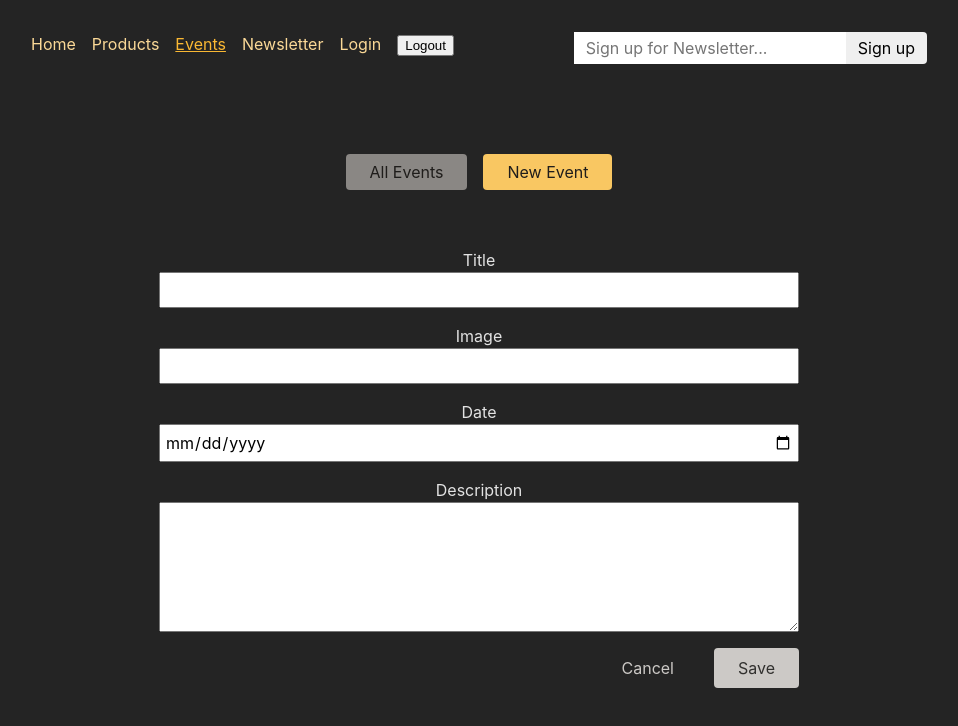
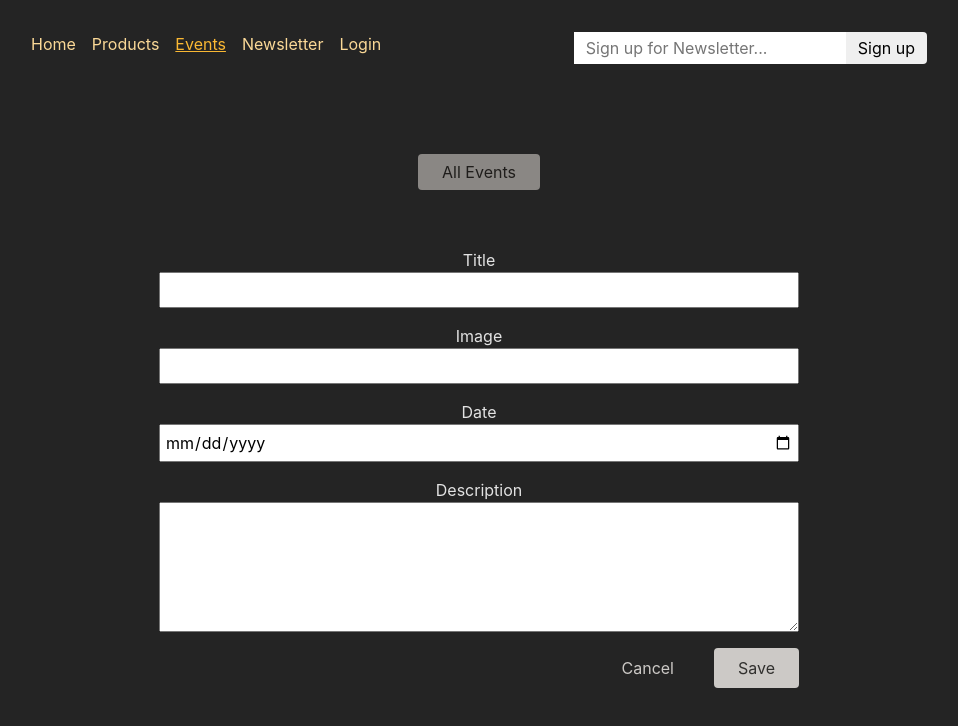
Before and after one commit to Ccharliiee/UReactS201ReactRouter, a React (Create React App) app: page /events/new in a window 1280 px wide. Shown: the top 726 px of the page, without its empty margins (161-1119 px from the left). Built offline with nearby package versions, Linux system fonts and the light colour scheme.

Commit message:
adjusting UI depend on login state

```diff
--- a/src/App.js
+++ b/src/App.js
@@ -23,10 +23,17 @@ import NewsletterPage, { newsletterSignupAction } from "./pages/Newsletter";
 import { ErrorPage } from "./pages/errorpage";
 import AuthenticationPage, { authAction } from "./pages/Authentication";
 import { LogoutAction } from "./pages/logout";
+import { getEventsAccessAuthToken } from "./utils/authUtil";
 
 const router = createBrowserRouter(
   createRoutesFromElements(
-    <Route path="/" element={<RootLayout />} errorElement={<ErrorPage />}>
+    <Route
+      path="/"
+      element={<RootLayout />}
+      errorElement={<ErrorPage />}
+      loader={getEventsAccessAuthToken}
+      id="root"
+    >
       <Route
         path="/auth"
         element={<AuthenticationPage />}
--- a/src/component/EventItem.js
+++ b/src/component/EventItem.js
@@ -1,8 +1,9 @@
-import { Link, useSubmit } from "react-router-dom";
+import { Link, useSubmit, useRouteLoaderData } from "react-router-dom";
 
 import classes from "./EventItem.module.css";
 
 const EventItem = ({ event }) => {
+  const eventAccessToken = useRouteLoaderData("root");
   const submit = useSubmit();
 
   const startDeleteHandler = () => {
@@ -19,10 +20,12 @@ const EventItem = ({ event }) => {
       <h1>{event.title}</h1>
       <time>{event.date}</time>
       <p>{event.description}</p>
-      <menu className={classes.actions}>
-        <Link to="edit">Edit</Link>
-        <button onClick={startDeleteHandler}>Delete</button>
-      </menu>
+      {eventAccessToken && (
+        <menu className={classes.actions}>
+          <Link to="edit">Edit</Link>
+          <button onClick={startDeleteHandler}>Delete</button>
+        </menu>
+      )}
     </article>
   );
 };
--- a/src/component/EventsNavigation.js
+++ b/src/component/EventsNavigation.js
@@ -1,8 +1,9 @@
-import { NavLink } from "react-router-dom";
+import { NavLink, useRouteLoaderData } from "react-router-dom";
 
 import classes from "./EventsNavigation.module.css";
 
 const EventsNavigation = () => {
+  const eventAccessToken = useRouteLoaderData("root");
   return (
     <header className={classes.header}>
       <nav>
@@ -18,6 +19,7 @@ const EventsNavigation = () => {
               All Events
             </NavLink>
           </li>
+          {eventAccessToken && (
             <li>
               <NavLink
                 to="/events/new"
@@ -28,6 +30,7 @@ const EventsNavigation = () => {
                 New Event
               </NavLink>
             </li>
+          )}
         </ul>
       </nav>
     </header>
--- a/src/component/mainNav.js
+++ b/src/component/mainNav.js
@@ -1,9 +1,10 @@
-import { Form, NavLink } from "react-router-dom";
+import { Form, NavLink, useRouteLoaderData } from "react-router-dom";
 
 import classes from "./mainNav.module.css";
 import NewsletterSignup from "./NewsletterSignup";
 
 const MainNav = () => {
+  const eventAccessToken = useRouteLoaderData("root");
   return (
     <header className={classes.header}>
       <nav>
@@ -50,6 +51,7 @@ const MainNav = () => {
               Newsletter
             </NavLink>
           </li>
+          {!eventAccessToken && (
             <li>
               <NavLink
                 to="/auth?mode=login"
@@ -60,12 +62,15 @@ const MainNav = () => {
                 Login
               </NavLink>
             </li>
+          )}
+          {eventAccessToken && (
             <li>
               <Form action="/logout" method="post">
                 {" "}
                 <button>Logout</button>
               </Form>
             </li>
+          )}
         </ul>
       </nav>
       <NewsletterSignup />
```
Lines whose indentation alone changed are shown as unchanged.
